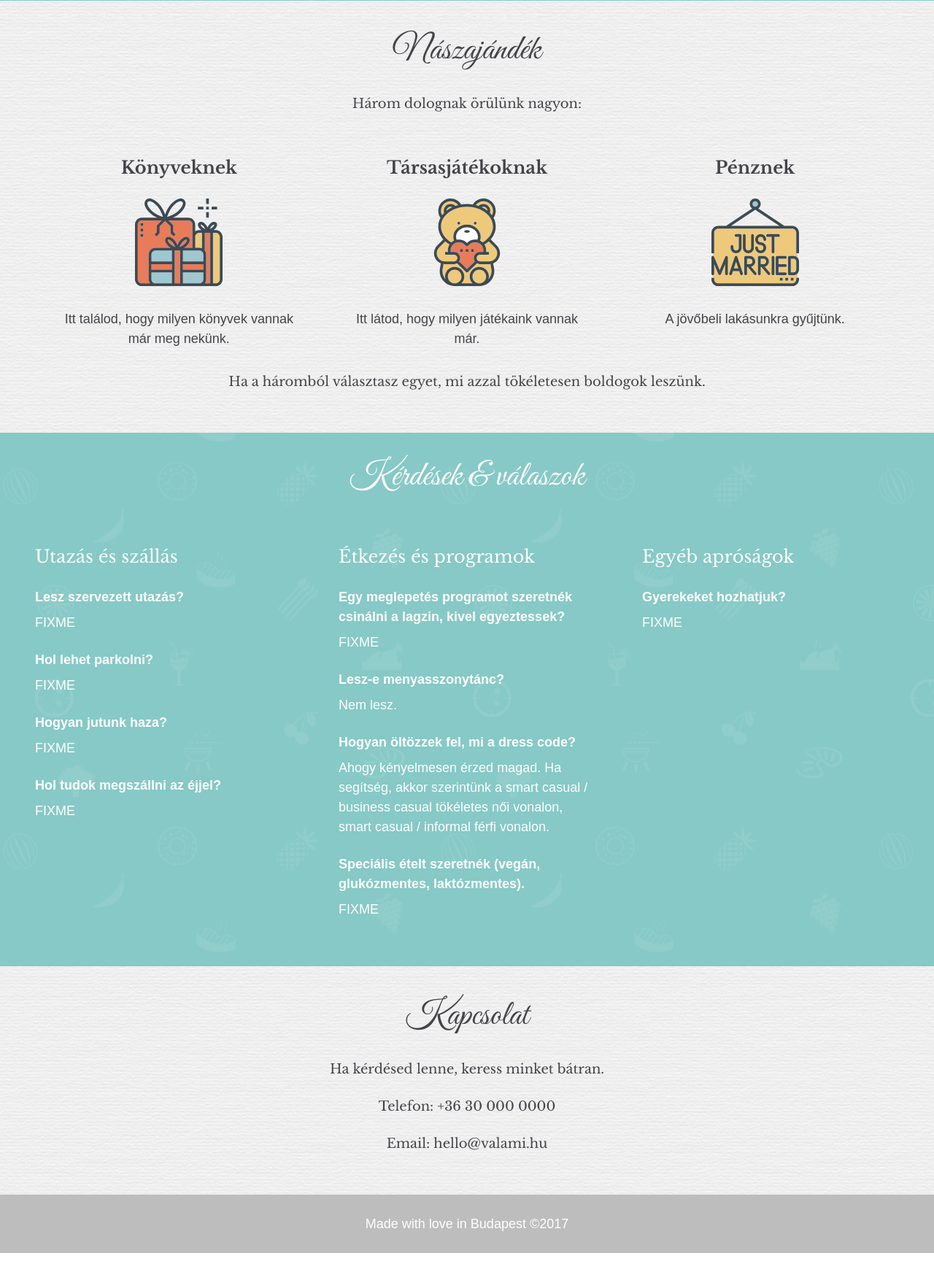
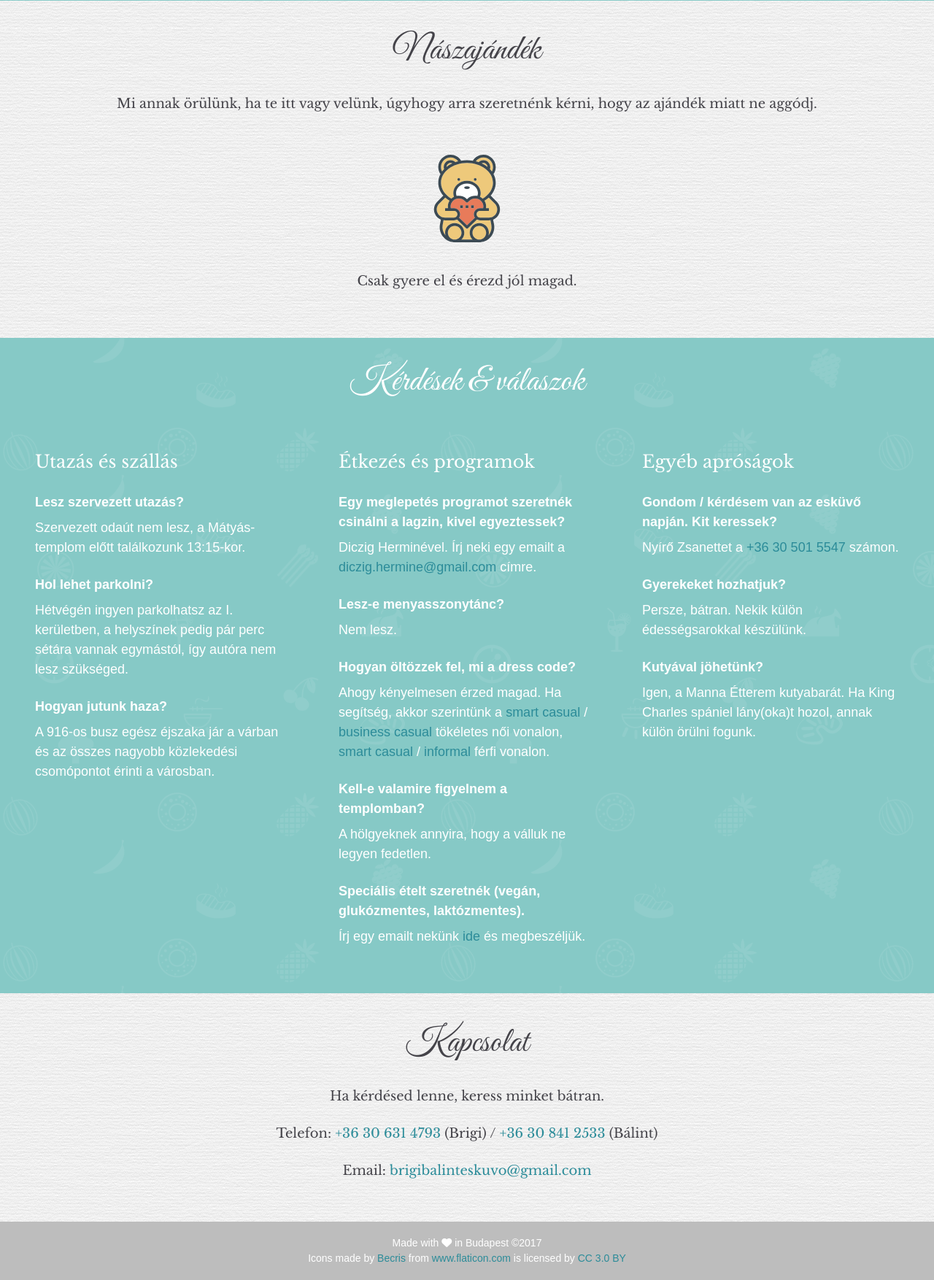
Before and after one commit to laszlovad/brigi-and-balint-wedding, a plain HTML site: page index.html in a window 1280 px wide. Shown: the part 1681-3435 px from the top of the page at 73% size. Before the commit the page ends 3398 px from the top, so only its background shows below. Drawn offline with nearby package versions, Linux system fonts and the light colour scheme; a web font is replaced by a local one.

Commit message:
implemented feedback and added finishing touches

```diff
--- a/css/main.css
+++ b/css/main.css
@@ -36,11 +36,20 @@ h3 {
   font-size: 1.5rem;
 }
 
+a {
+  text-decoration: none;
+  color: #2C8C99;
+}
+
+a:hover {
+  color: #326771;
+  transition: color .15s ease-in-out;
+}
+
 /* Single-direction margin declaration to establish vertical rhythm. */
-h1,h2,h3,h4,h5,h6,hgroup,
-ul,ol,dd,
-p,figure,
-pre,table,fieldset,hr,
+h1,h2,h3,
+ul,ol,
+p,
 img,
 section,
 .cover, .blurb {
@@ -137,6 +146,13 @@ section,
   display: block;
   font-family: 'Muli', sans-serif;
 
+}
+
+/* This is a code loan, refactor it when have the chance. */
+#gift-reassure {
+  font-family: 'Libre Baskerville', serif;
+  font-size: 1.125rem;
+  margin-top: .5rem;
 }
 
 .blurb::after {
@@ -265,25 +281,33 @@ section,
 
 =============================*/
 
+/* This entire section is a code loan, refactor to flexbox when have the chance. */
 footer {
-  height: 15vh;
+  height: 10vh;
   width: 100vw;
   background-color: #bdbdbd;
   color: #fff;
   font-family: 'Muli', sans-serif;
   display: table;
   text-align: center;
+  font-size: .875rem;
 }
 
-footer p {
+.footer-wrapper {
   display: table-cell;
   vertical-align: middle;
+  padding: .5rem 1rem;
+}
+
+footer small {
+  display: block;
+  line-height: 1.5;
 }
 
 @media (min-width: 768px) {
 
   footer {
-    height: 10vh;
+    min-height: 7vh;
   }
 
 }
--- a/index.html
+++ b/index.html
@@ -1,12 +1,14 @@
 <!DOCTYPE html>
 <html>
 <head>
-	<title>Brigi és Bálint</title>
+	<title>Brigi & Bálint</title>
   <meta charset="utf-8">
   <meta name="viewport" content="width=device-width initial-scale=1">
+  <link rel="shortcut icon" type="image/x-icon" href="images/favicon.png">
 	<link rel="stylesheet" type="text/css" href="css/reset.css">
 	<link rel="stylesheet" type="text/css" href="css/main.css">
   <link href="https://fonts.googleapis.com/css?family=Great+Vibes|Muli:400,700|Libre+Baskerville:300,400,700&amp;subset=latin-ext" rel="stylesheet">
+  <script src="https://use.fontawesome.com/2b18d0cc44.js"></script>
 </head>
 <body>
   <header class="cover">
@@ -14,7 +16,7 @@
         <span class="tagline">Ünnepelj velünk</span>
         <h1>Brigi & Bálint esküvője</h1>
         <span class="date">2017.07.01.</span>
-      </div><!-- /.hero-text -->
+      </div>
   </header>
   <main>
     <section class="locations">
@@ -29,8 +31,8 @@
         <div class="blurb">
           <h3>Fotózás</h3>
           <img src="images/photo-camera.svg" alt="Fotózás">
-          <span>FIXME-helyszín</span>
-          <span>FIXME-pontoscím</span>
+          <span>Mátyás-templom | Halászbástya</span>
+          <span>1014 Budapest, Szentháromság tér 2.</span>
         </div>
         <div class="blurb">
           <h3>Lakodalom</h3>
@@ -53,29 +55,16 @@
           <li>... - 4:00 – Táncoló talpak</li>
         </ul>
       </div>
-    </section><!-- /.program -->
+    </section>
     <section class="gifts">
       <h2>Nászajándék</h2>
-      <p id="gift-tagline">Három dolognak örülünk nagyon:</p>
+      <p>Mi annak örülünk, ha te itt vagy velünk, úgyhogy arra szeretnénk kérni, hogy az ajándék miatt ne aggódj.</p>
       <div class="blurb-wrapper">
         <div class="blurb">
-          <h3>Könyveknek</h3>
-          <img src="images/gifts.svg" alt="Könyvek">
-          <span>Itt találod, hogy milyen könyvek vannak már meg nekünk.</span>
-        </div><!-- /.blurb -->
-        <div class="blurb">
-          <h3>Társasjátékoknak</h3>
           <img src="images/bear.svg" alt="Játékok">
-          <span>Itt látod, hogy milyen játékaink vannak már.</span>
-        </div><!-- /.blurb -->
-        <div class="blurb">
-          <h3>Pénznek</h3>
-          <img src="images/just-married.svg" alt="Pénz">
-          <span>A jövőbeli lakásunkra gyűjtünk.</span>
-        </div><!-- /.blurb -->
-      </div>
-      <p>Ha a háromból választasz egyet, mi azzal tökéletesen boldogok leszünk.</p>
-    </section><!-- /.gifts -->
+          <span id="gift-reassure">Csak gyere el és érezd jól magad.</span>
+        </div>
+    </section>
     <section class="faq">
       <h2>Kérdések & válaszok</h2>
       <div class="qa-wrapper">
@@ -83,26 +72,22 @@
           <h3>Utazás és szállás</h3>
           <div class="qa">
             <p><strong>Lesz szervezett utazás?</strong></p>
-            <p>FIXME</p>
+            <p>Szervezett odaút nem lesz, a Mátyás-templom előtt találkozunk 13:15-kor.</p>
           </div>
           <div class="qa">
             <p><strong>Hol lehet parkolni?</strong></p>
-            <p>FIXME</p>
+            <p>Hétvégén ingyen parkolhatsz az I. kerületben, a helyszínek pedig pár perc sétára vannak egymástól, így autóra nem lesz szükséged.</p>
           </div>
           <div class="qa">
             <p><strong>Hogyan jutunk haza?</strong></p>
-            <p>FIXME</p>
+            <p>A 916-os busz egész éjszaka jár a várban és az összes nagyobb közlekedési csomópontot érinti a városban.</p>
           </div>
-          <div class="qa">
-            <p><strong>Hol tudok megszállni az éjjel?</strong></p>
-            <p>FIXME</p>
-          </div>
-        </div><!-- /.qa-column -->
+        </div>
         <div class="qa-column">
           <h3>Étkezés és programok</h3>
           <div class="qa">
             <p><strong>Egy meglepetés programot szeretnék csinálni a lagzin, kivel egyeztessek?</strong></p>
-            <p>FIXME</p>
+            <p>Diczig Herminével. Írj neki egy emailt a <a href="mailto:diczig.hermine@gmail.com">diczig.hermine@gmail.com</a> címre.</p>
           </div>
           <div class="qa">
             <p><strong>Lesz-e menyasszonytánc?</strong></p>
@@ -110,31 +95,46 @@
           </div>
           <div class="qa">
             <p><strong>Hogyan öltözzek fel, mi a dress code?</strong></p>
-            <p>Ahogy kényelmesen érzed magad. Ha segítség, akkor szerintünk a smart casual / business casual tökéletes női vonalon, smart casual / informal férfi vonalon.</p>
+            <p>Ahogy kényelmesen érzed magad. Ha segítség, akkor szerintünk a <a href="https://www.google.hu/search?q=smart+casual+women&source=lnms&tbm=isch&sa=X&ved=0ahUKEwiJt6XO0PLTAhVLXSwKHQESB6gQ_AUICigB&biw=1440&bih=799" target="_blank">smart casual</a> / <a href="https://www.google.hu/search?q=smart+casual+women&source=lnms&tbm=isch&sa=X&ved=0ahUKEwiJt6XO0PLTAhVLXSwKHQESB6gQ_AUICigB&biw=1440&bih=799#tbm=isch&q=business+casual+women" target="_blank">business casual</a> tökéletes női vonalon, <a href="https://www.google.hu/search?q=smart+casual+women&source=lnms&tbm=isch&sa=X&ved=0ahUKEwiJt6XO0PLTAhVLXSwKHQESB6gQ_AUICigB&biw=1440&bih=799#tbm=isch&q=smart+casual+men" target="_blank">smart casual</a> / <a href="https://www.google.hu/search?q=smart+casual+women&source=lnms&tbm=isch&sa=X&ved=0ahUKEwiJt6XO0PLTAhVLXSwKHQESB6gQ_AUICigB&biw=1440&bih=799#tbm=isch&q=informal+dress+code+for+men&imgrc=_" target="_blank">informal</a> férfi vonalon.</p>
+          </div>
+          <div class="qa">
+            <p><strong>Kell-e valamire figyelnem a templomban?</strong></p>
+            <p>A hölgyeknek annyira, hogy a válluk ne legyen fedetlen.</p>
           </div>
           <div class="qa">
             <p><strong>Speciális ételt szeretnék (vegán, glukózmentes, laktózmentes).</strong></p>
-            <p>FIXME</p>
+            <p>Írj egy emailt nekünk <a href="mailto:brigibalinteskuvo@gmail.com">ide</a> és megbeszéljük.</p>
           </div>
-        </div><!-- /.qa-column -->
+        </div>
         <div class="qa-column">
           <h3>Egyéb apróságok</h3>
           <div class="qa">
+            <p><strong>Gondom / kérdésem van az esküvő napján. Kit keressek?</strong></p>
+            <p>Nyírő Zsanettet a <a href="tel:+36305015547">+36 30 501 5547</a> számon.</p>
+          </div>
+          <div class="qa">
             <p><strong>Gyerekeket hozhatjuk?</strong></p>
-            <p>FIXME</p>
+            <p>Persze, bátran. Nekik külön édességsarokkal készülünk.</p>
           </div>
-        </div><!-- /.qa-column -->
+          <div class="qa">
+            <p><strong>Kutyával jöhetünk?</strong></p>
+            <p>Igen, a Manna Étterem kutyabarát. Ha King Charles spániel lány(oka)t hozol, annak külön örülni fogunk.</p>
+          </div>
+        </div>
       </div>
-    </section><!-- /.faq -->
+    </section>
     <section class="contact">
       <h2>Kapcsolat</h2>
       <p>Ha kérdésed lenne, keress minket bátran.</p>
-      <p>Telefon: +36 30 000 0000</p>
-      <p>Email: hello@valami.hu</p>
-    </section><!-- /.contact -->
+      <p>Telefon: <a href="tel:+36306314793">+36 30 631 4793</a> (Brigi) / <a href="tel:+36308412533">+36 30 841 2533</a> (Bálint)</p>
+      <p>Email: <a href="mailto:brigibalinteskuvo@gmail.com">brigibalinteskuvo@gmail.com</a></p>
+    </section>
   </main>
   <footer>
-    <p>Made with love in Budapest &copy;2017</p>
+    <div class="footer-wrapper">
+      <small>Made with <i class="fa fa-heart" aria-hidden="true"></i> in Budapest &copy;2017</small>
+      <small>Icons made by <a href="http://www.flaticon.com/authors/becris" title="Becris">Becris</a> from <a href="http://www.flaticon.com" title="Flaticon">www.flaticon.com</a> is licensed by <a href="http://creativecommons.org/licenses/by/3.0/" title="Creative Commons BY 3.0" target="_blank">CC 3.0 BY</a></small>
+    </div>
   </footer>
 </body>
 </html>
```
Also changed, not shown: images/IMG_4104.JPG (deleted), images/brigi-balint-cover-2.jpg (deleted), images/brigi-balint-cover-3.JPG (deleted), images/brigi-balint-cover.jpg (deleted), images/favicon.png (added), images/stub.JPG (deleted).
